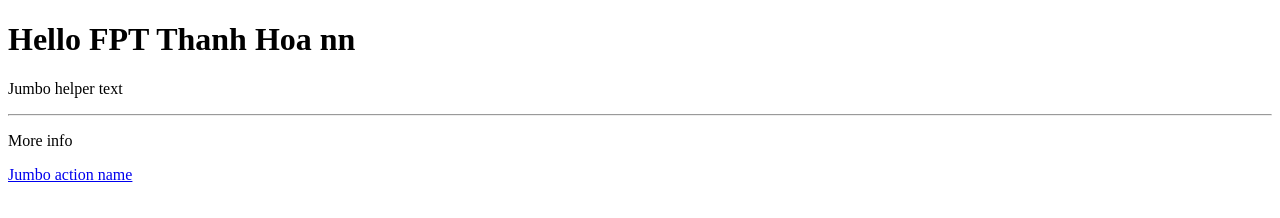
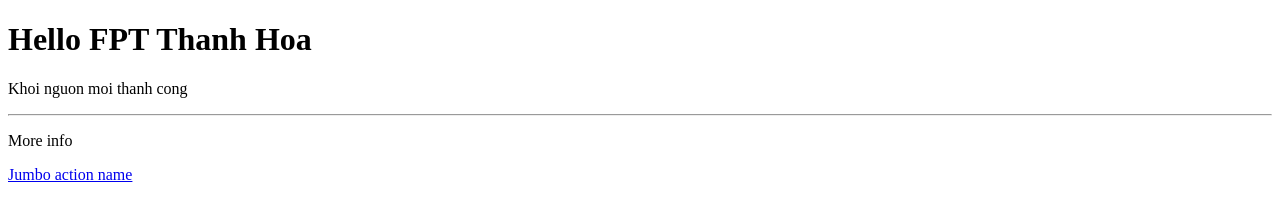
Before and after one commit to dragon07/AppDev, a plain HTML site: page index.html in a window 1280 px wide. Drawn offline with Linux system fonts and the light colour scheme.

Commit message:
first commit 333

```diff
--- a/index.html
+++ b/index.html
@@ -6,8 +6,8 @@
 </head>
 <body>
 <div class="jumbotron">
-    <h1 class="display-3"> Hello FPT Thanh Hoa nn</h1>
-    <p class="lead">Jumbo helper text</p>
+    <h1 class="display-3"> Hello FPT Thanh Hoa </h1>
+    <p class="lead">Khoi nguon moi thanh cong</p>
     <hr class="my-2">
     <p>More info</p>
     <p class="lead">
```
